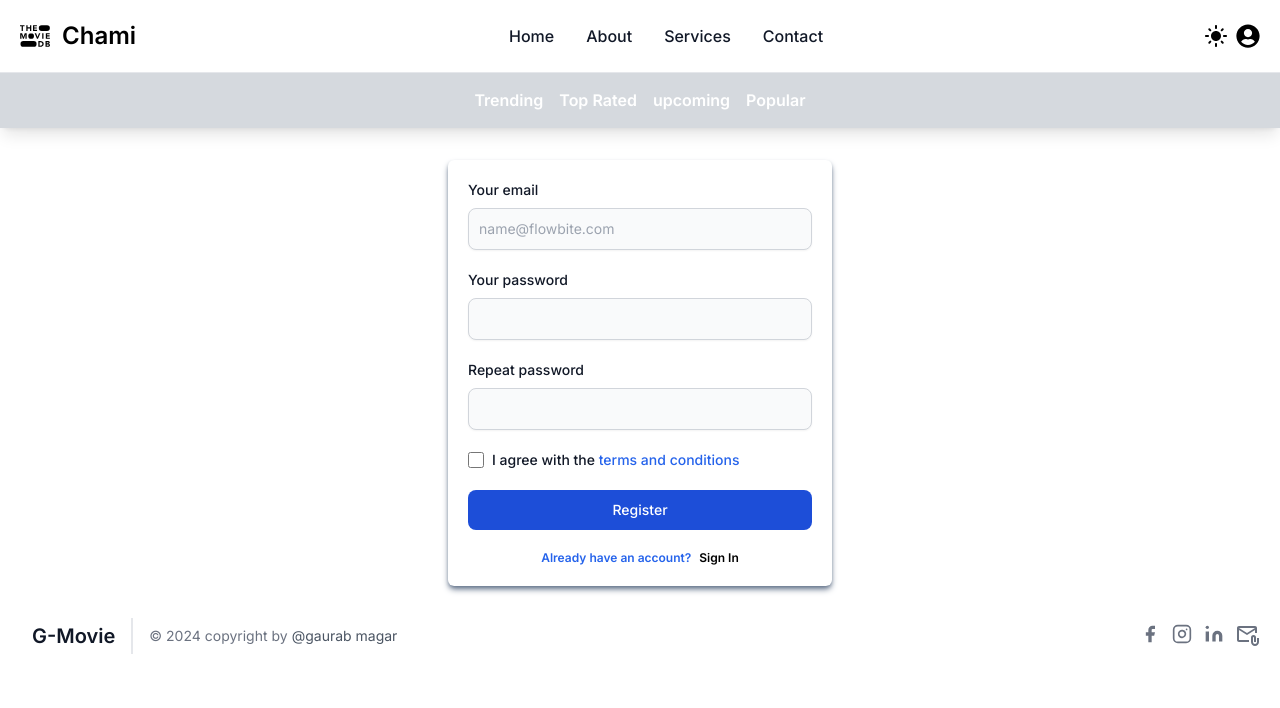
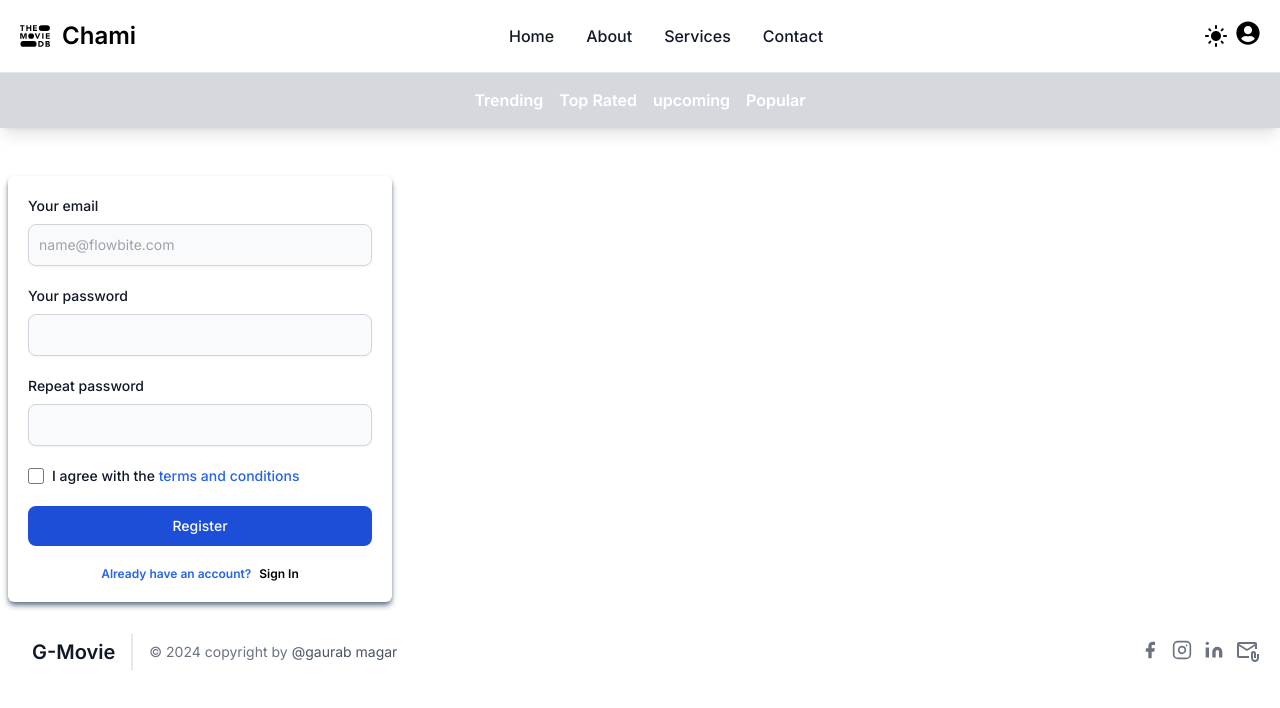
Before and after one commit to gaurab-magar/ImDb, a Next.js app: page /register in a window 1280 px wide. Shown: the top 708 px of the page. Built offline with nearby package versions, Linux system fonts and the light colour scheme.

Commit message:
navbar and page margin implemented

```diff
--- a/src/app/(Auth)/SignIn/page.js
+++ b/src/app/(Auth)/SignIn/page.js
@@ -3,8 +3,8 @@ import React from 'react'
 
 const page = () => {
   return (
-    <div className='mt-40'>
-        <form className="max-w-sm mx-auto shadow-md shadow-slate-500 rounded-md p-5">
+    <div className='mt-44'>
+    <form className="max-w-sm ms:mx-auto rounded-md p-5 mx-2 shadow-md shadow-slate-500 ">
         <div className="mb-5">
             <label for="email" className="block mb-2 text-sm font-medium text-gray-900 dark:text-white">Your email</label>
             <input type="email" id="email" className="shadow-sm bg-gray-50 border border-gray-300 text-gray-900 text-sm rounded-lg focus:ring-blue-500 focus:border-blue-500 block w-full p-2.5 dark:bg-gray-700 dark:border-gray-600 dark:placeholder-gray-400 dark:text-white dark:focus:ring-blue-500 dark:focus:border-blue-500 dark:shadow-sm-light" placeholder="name@flowbite.com" required />
--- a/src/app/(Auth)/register/page.js
+++ b/src/app/(Auth)/register/page.js
@@ -3,8 +3,8 @@ import Link from 'next/link';
 
 const page = () => {
   return (
-    <div className='mt-40'>
-    <form className="max-w-sm mx-auto rounded-md p-5 shadow-md shadow-slate-500 ">
+    <div className='mt-44'>
+    <form className="max-w-sm ms:mx-auto rounded-md p-5 mx-2 shadow-md shadow-slate-500 ">
         <div className="mb-5">
             <label for="email" className="block mb-2 text-sm font-medium text-gray-900 dark:text-white">Your email</label>
             <input type="email" id="email" className="shadow-sm bg-gray-50 border border-gray-300 text-gray-900 text-sm rounded-lg focus:ring-blue-500 focus:border-blue-500 block w-full p-2.5 dark:bg-gray-700 dark:border-gray-600 dark:placeholder-gray-400 dark:text-white dark:focus:ring-blue-500 dark:focus:border-blue-500 dark:shadow-sm-light" placeholder="name@flowbite.com" required />
--- a/src/app/Components/Navbar.js
+++ b/src/app/Components/Navbar.js
@@ -25,7 +25,11 @@ const Navbar = () => {
         <DarkMode />
       </div>
 
-        <Link href='/SignIn' type="button"  className="font-medium"><FaUserCircle className='text-2xl' /></Link>
+        <Link href='/SignIn' className="font-medium">
+          <button type='button' className=''>
+            <FaUserCircle className='text-2xl' />
+          </button>
+        </Link>
         <button onClick={()=>setIsopen(!isOpen)} type="button" className="inline-flex items-center p-2 w-10 h-10 justify-center text-sm text-gray-500 rounded-lg md:hidden hover:bg-gray-100 focus:outline-none focus:ring-2 focus:ring-gray-200 dark:text-gray-400 dark:hover:bg-gray-700 dark:focus:ring-gray-600">
           <svg className="w-5 h-5" aria-hidden="true" xmlns="http://www.w3.org/2000/svg" fill="none" viewBox="0 0 17 14">
               <path stroke="currentColor" stroke-linecap="round" stroke-linejoin="round" stroke-width="2" d="M1 1h15M1 7h15M1 13h15"/>
```
